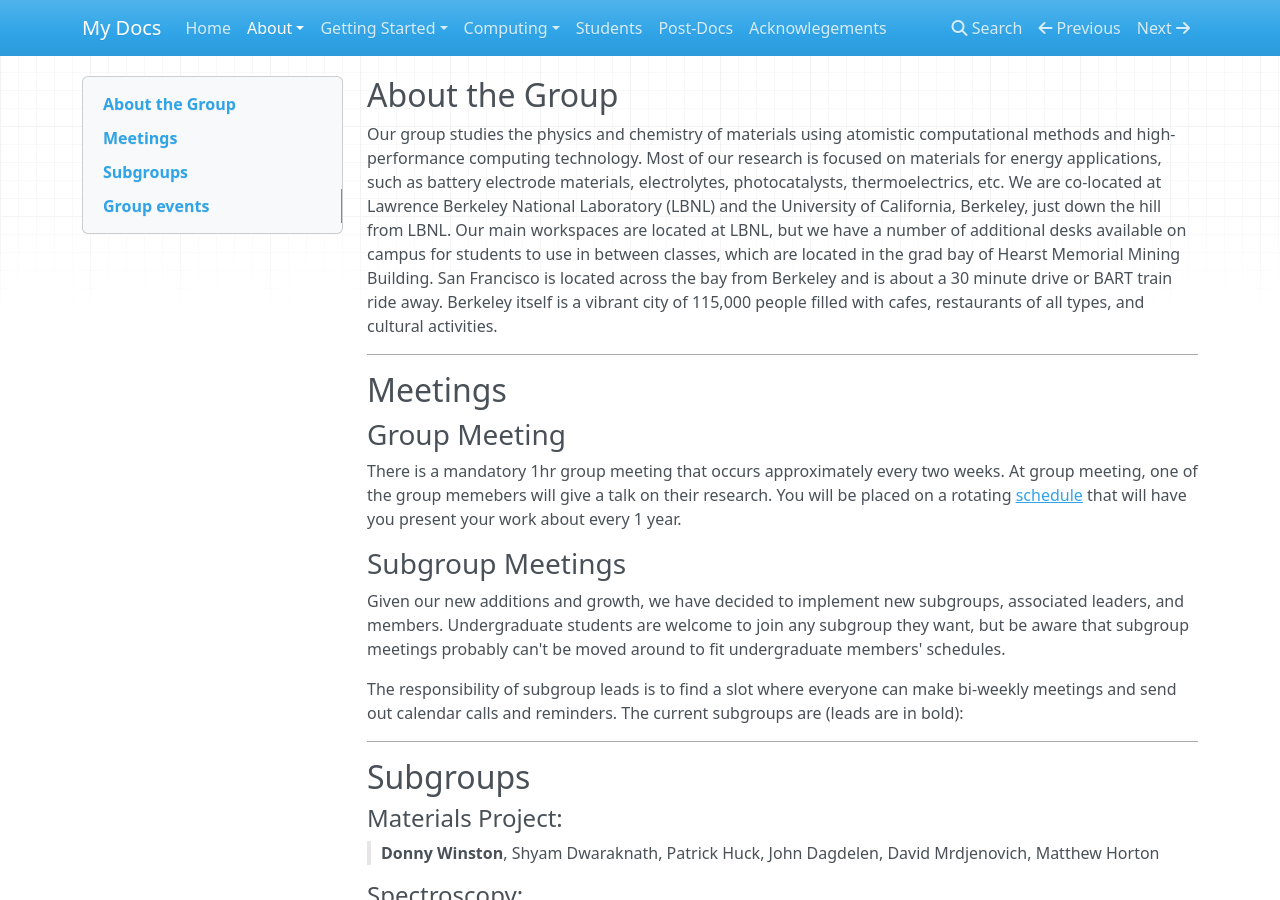
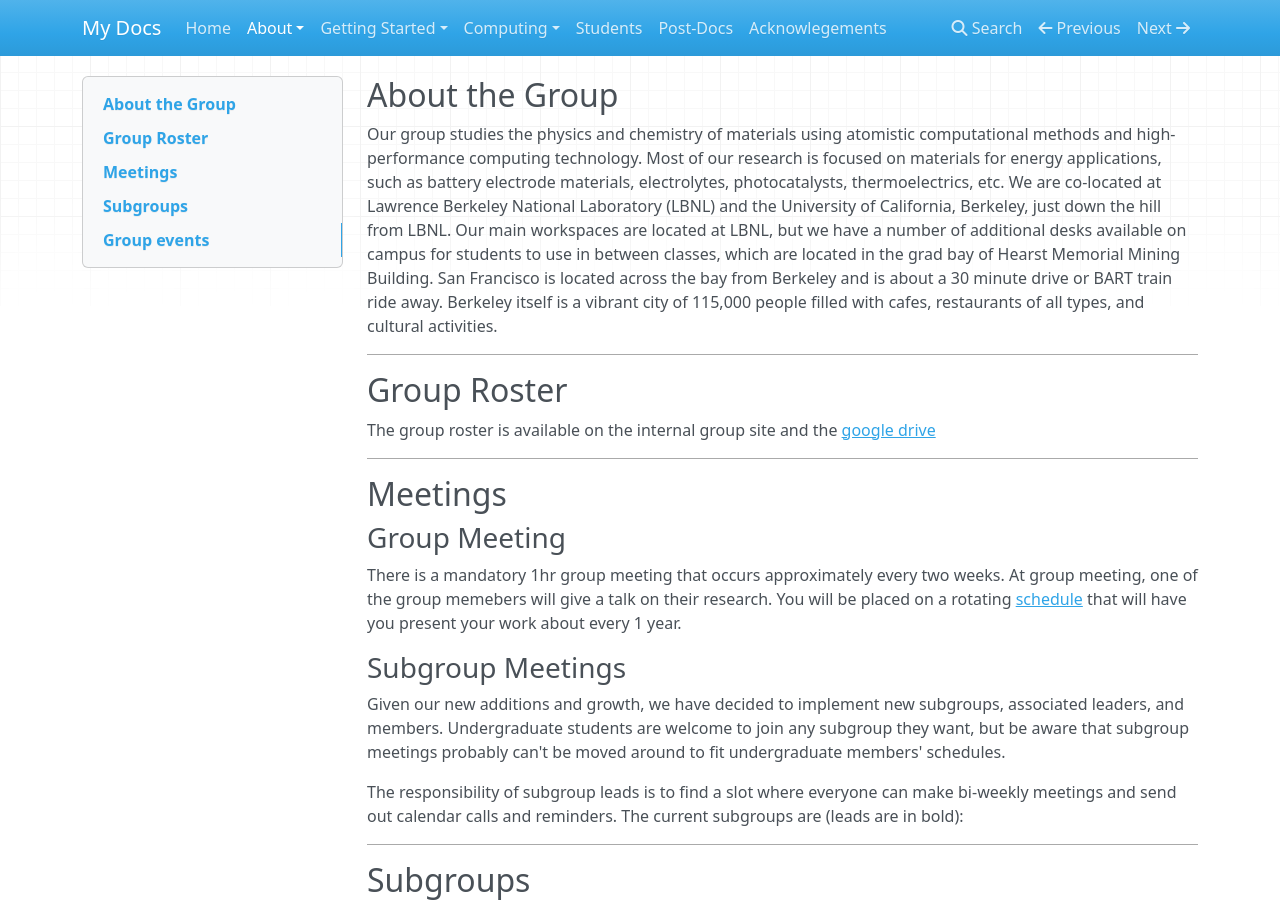
Before and after one commit to perssongroup/handbook, an MkDocs documentation site: the page built from docs/about/about.md, in a window 1280 px wide and 900 px high. Built offline with MkDocs 1.6.1, drawn with Linux system fonts in a browser that asks for light colours; nearby versions of some CDN libraries.

Commit message:
Added link to group roster

```diff
--- a/docs/about/about.md
+++ b/docs/about/about.md
@@ -3,7 +3,11 @@
 Our group studies the physics and chemistry of materials using atomistic computational methods and high-performance computing technology. Most of our research is focused on materials for energy applications, such as battery electrode materials, electrolytes, photocatalysts, thermoelectrics, etc. We are co-located at Lawrence Berkeley National Laboratory (LBNL) and the University of California, Berkeley, just down the hill from LBNL. Our main workspaces are located at LBNL, but we have a number of additional desks available on campus for students to use in between classes, which are located in the grad bay of Hearst Memorial Mining Building. San Francisco is located across the bay from Berkeley and is about a 30 minute drive or BART train ride away. Berkeley itself is a vibrant city of 115,000 people filled with cafes, restaurants of all types, and cultural activities.
 
 -----------------------------------------------------------------------------------------------------------------------------
+## Group Roster <a name="roster"></a>
 
+The group roster is available on the internal group site and the [google drive](https://sites.google.com/a/lbl.gov/perssongroup/group-info/group-roster)
+
+-----------------------------------------------------------------------------------------------------------------------------
 ## Meetings <a name="meeting"></a>
 
 ### Group Meeting <a name="group"></a>
```
Also changed, not shown: docs/getting_started/newcomers.md (+2 -0 lines).
